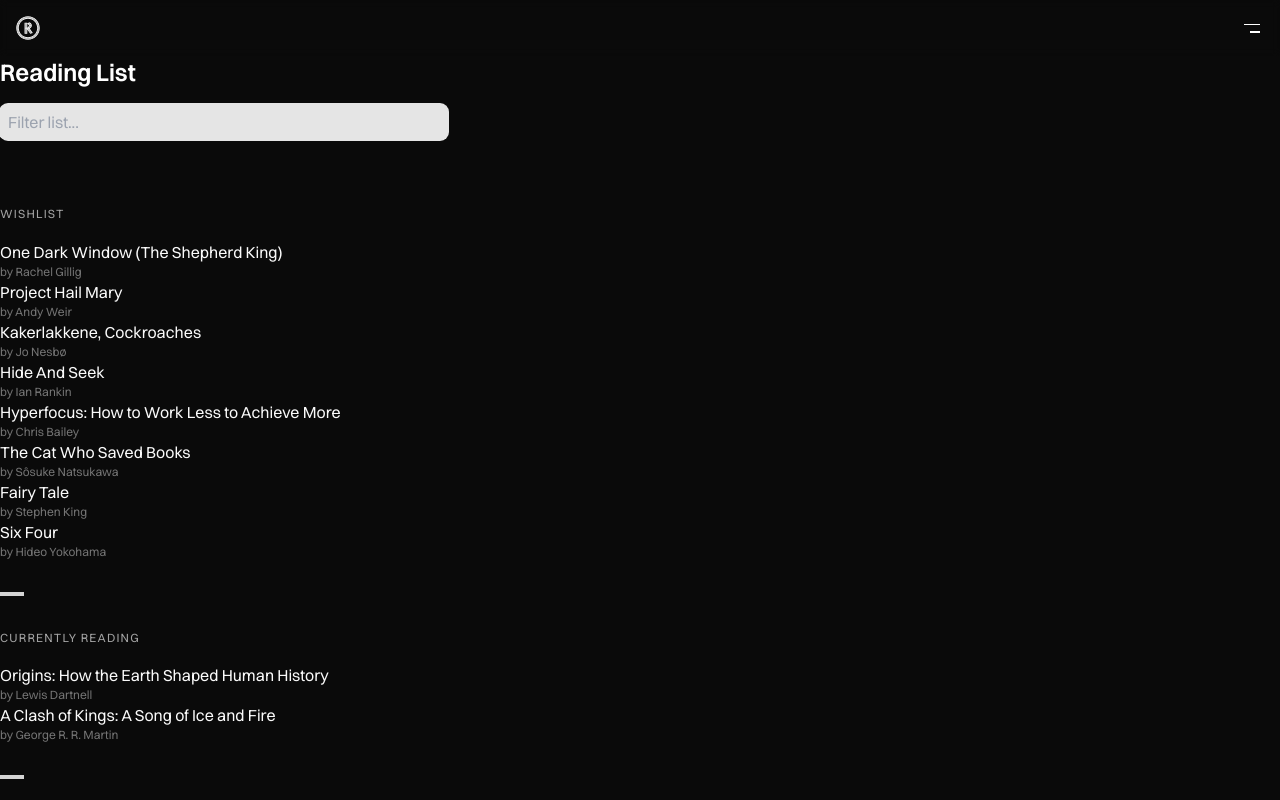
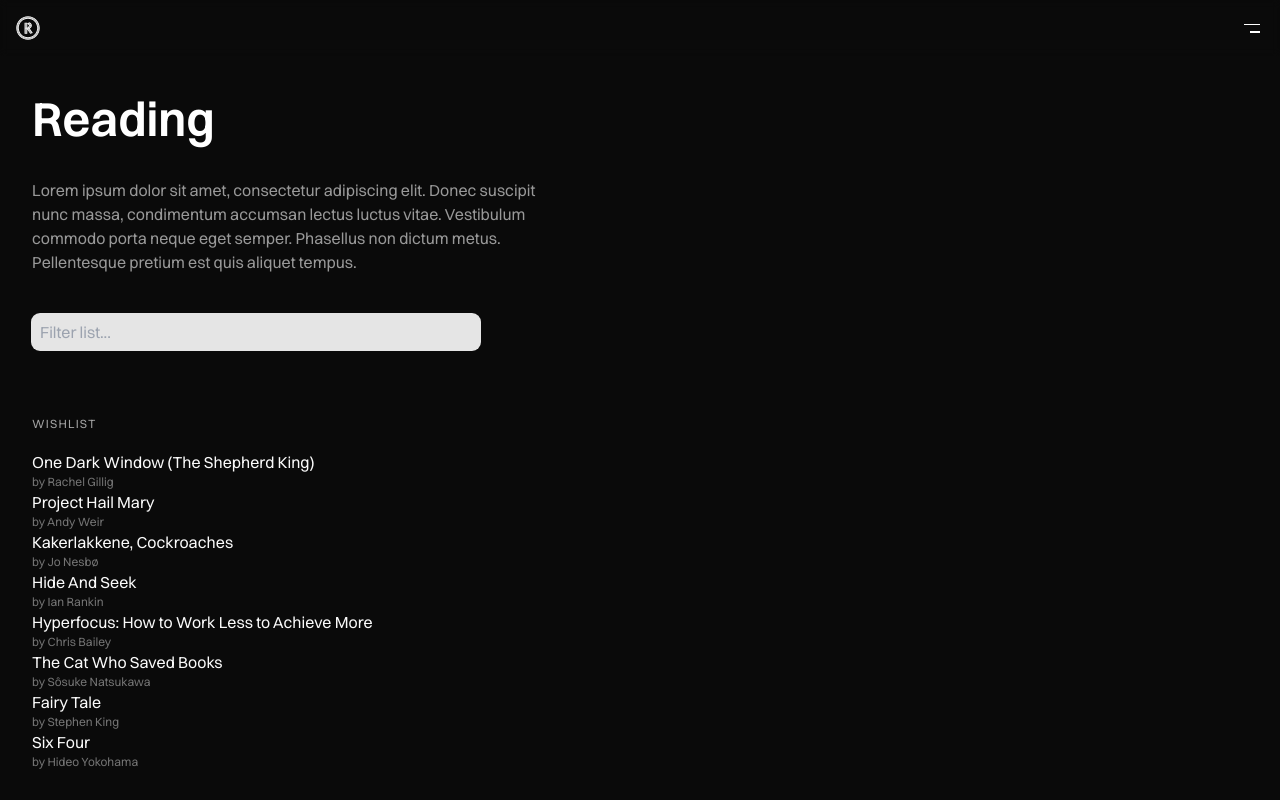
Before and after one commit to rathesDot/rathes.me, a Next.js app: page /reading in a window 1280 px wide. Shown: the top 800 px of the page. Built offline with nearby package versions, Linux system fonts and the light colour scheme.

Commit message:
🤡 Add dummy paragraph

```diff
--- a/src/pages/reading.tsx
+++ b/src/pages/reading.tsx
@@ -11,6 +11,7 @@ import {
   ListItem,
   Separator,
   TextField,
+  Paragraph,
 } from "../components"
 
 type Book = { title: string; url: string; author: string }
@@ -32,10 +33,16 @@ const ReadingList: NextPage = () => {
 
   return (
     <PageLayout>
-      <Meta title="Reading List" />
-      <div className="mb-32 max-w-xl flex-grow">
+      <Meta title="Reading" />
+      <div className="mb-32 max-w-xl flex-grow p-8">
         <section className="mb-16 flex flex-col gap-4">
-          <Heading1>Reading List</Heading1>
+          <Heading1 size={2}>Reading</Heading1>
+          <Paragraph>
+            Lorem ipsum dolor sit amet, consectetur adipiscing elit. Donec
+            suscipit nunc massa, condimentum accumsan lectus luctus vitae.
+            Vestibulum commodo porta neque eget semper. Phasellus non dictum
+            metus. Pellentesque pretium est quis aliquet tempus.
+          </Paragraph>
           <TextField
             value={searchTerm}
             onChange={(e) => setSearchTerm(e.target.value)}
```
